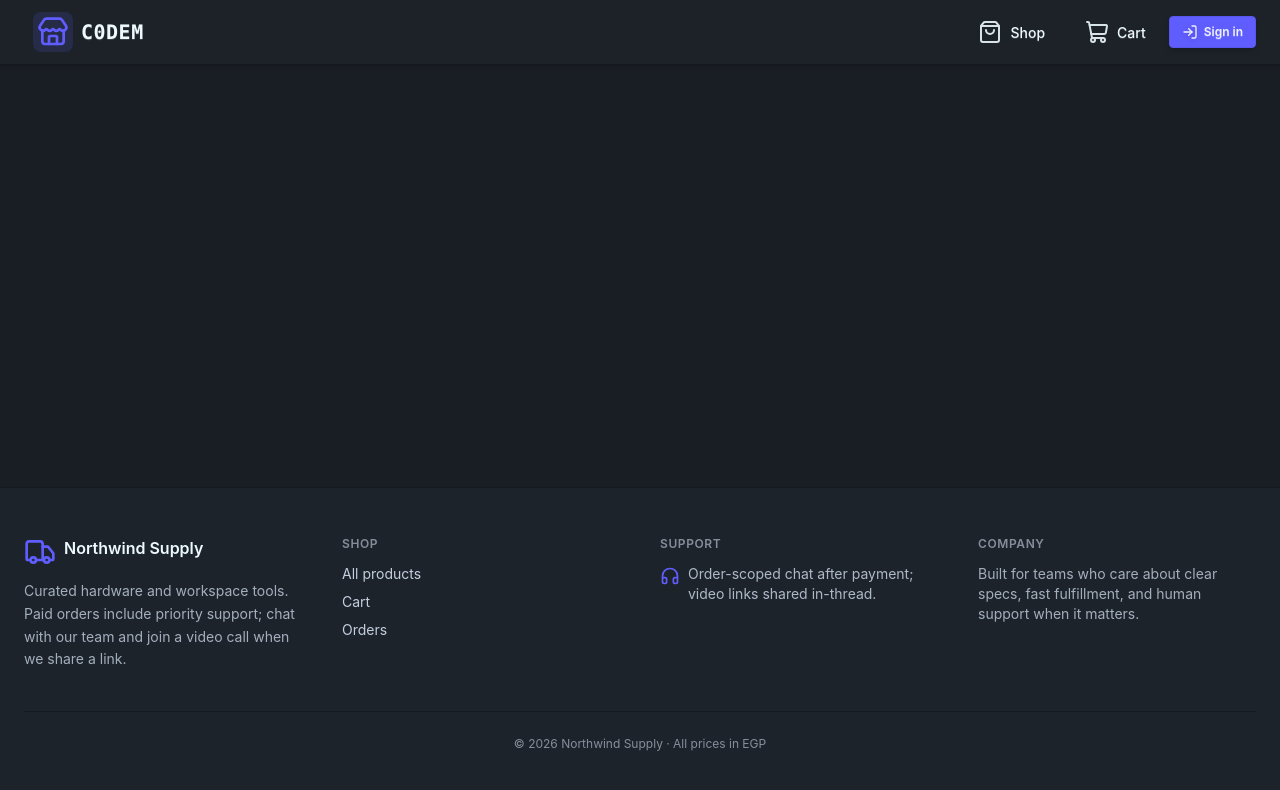
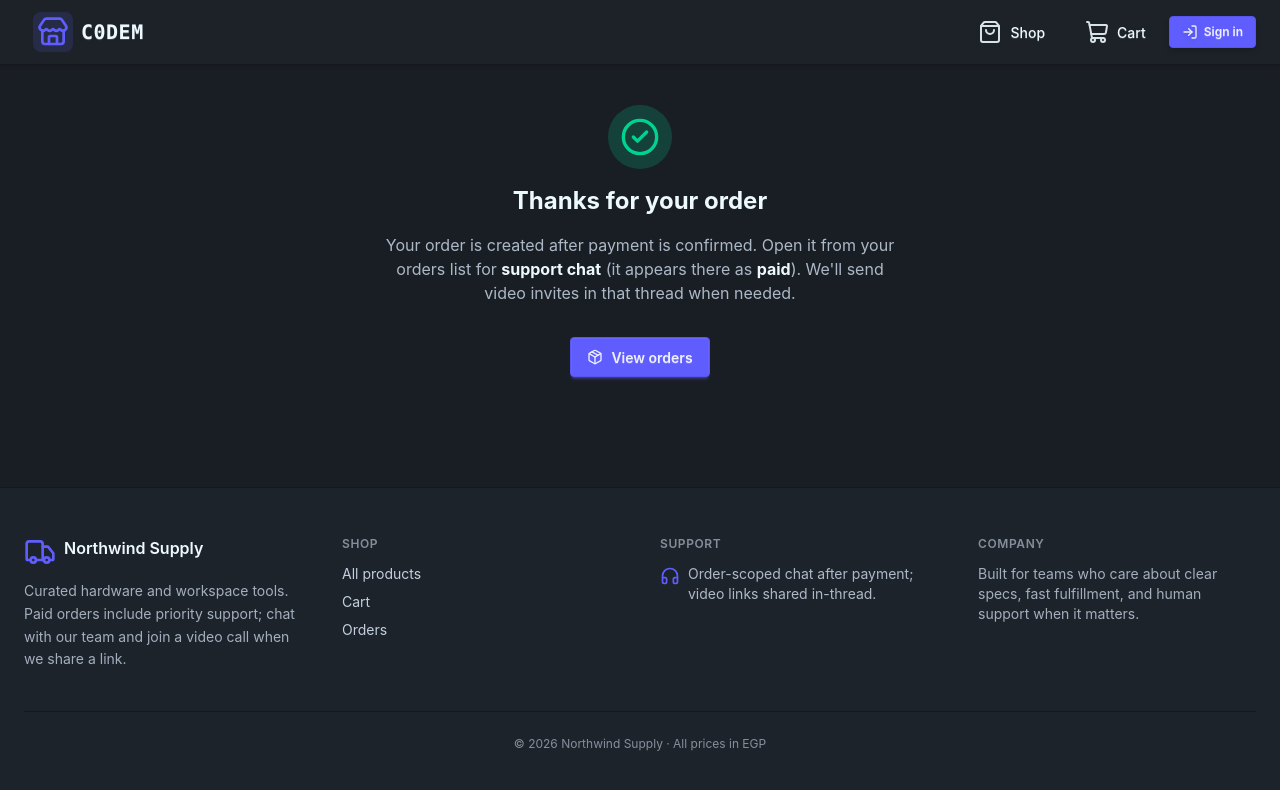
Before and after one commit to 1-COdeM-1/E-Commerce-project-, a React (Vite) app in the folder FrontEnd/: page /checkout/return in a window 1280 px wide. Shown: the top 790 px of the page. Built offline with nearby package versions, Linux system fonts and the light colour scheme; no server answers.

Commit message:
feat: add CheckoutReturnPage component for order confirmation and cart clearing logic

```diff
--- a/FrontEnd/src/App.jsx
+++ b/FrontEnd/src/App.jsx
@@ -6,6 +6,7 @@
 import HomePage from "./pages/homePage";
 import CartPage from "./pages/CartPage";
 import OrdersPage from "./pages/OrdersPage";
+import CheckoutReturnPage from "./pages/CheckoutReturnPage";
 function App() {
   const {isLoaded , isSignedIn} = useAuth() ;
   if(!isLoaded) return <PageLoader />
@@ -15,7 +16,7 @@
         <Route path = "/" element = {<HomePage />} />
         <Route path = "/cart" element = {<CartPage />} />
         <Route path = "/orders" element = {isSignedIn ? <OrdersPage /> : <Navigate to={"/"} replace/>} />
-      </Routes>
+        <Route path="/checkout/return" element={<CheckoutReturnPage />} />      </Routes>
     </Layout>
   );
 }
--- /dev/null
+++ b/FrontEnd/src/pages/CheckoutReturnPage.jsx
@@ -0,0 +1,49 @@
+import { Link, useSearchParams } from "react-router";
+import { useCart } from "../store/cart";
+import { useQueryClient } from "@tanstack/react-query";
+import { useEffect } from "react";
+import { CheckCircle2Icon, PackageIcon } from "lucide-react";
+
+function CheckoutReturnPage() {
+  const clearCart = useCart((s) => s.clear);
+
+  const [params] = useSearchParams();
+  const checkoutId = params.get("checkout_id");
+
+  const queryClient = useQueryClient();
+
+  useEffect(() => {
+    clearCart();
+    queryClient.invalidateQueries({ queryKey: ["orders"] });
+  }, [queryClient, clearCart]);
+
+  return (
+    <div className="mx-auto max-w-lg text-center">
+      <div className="avatar placeholder mx-auto mb-4">
+        <div className="w-16 rounded-full bg-success/20 text-success flex items-center justify-center">
+          <CheckCircle2Icon className="size-10" aria-hidden />
+        </div>
+      </div>
+
+      <h1 className="text-2xl font-bold text-base-content">Thanks for your order</h1>
+
+      <p className="mt-4 text-base-content/70">
+        Your order is created after payment is confirmed. Open it from your orders list for{" "}
+        <strong className="text-base-content">support chat</strong> (it appears there as{" "}
+        <strong className="text-base-content">paid</strong>). We&apos;ll send video invites in that
+        thread when needed.
+      </p>
+
+      {checkoutId ? (
+        <p className="mt-2 font-mono text-xs text-base-content/50">Checkout: {checkoutId}</p>
+      ) : null}
+
+      <Link to="/orders" className="btn btn-primary mt-8 gap-2">
+        <PackageIcon className="size-4" aria-hidden />
+        View orders
+      </Link>
+    </div>
+  );
+}
+
+export default CheckoutReturnPage;
```
